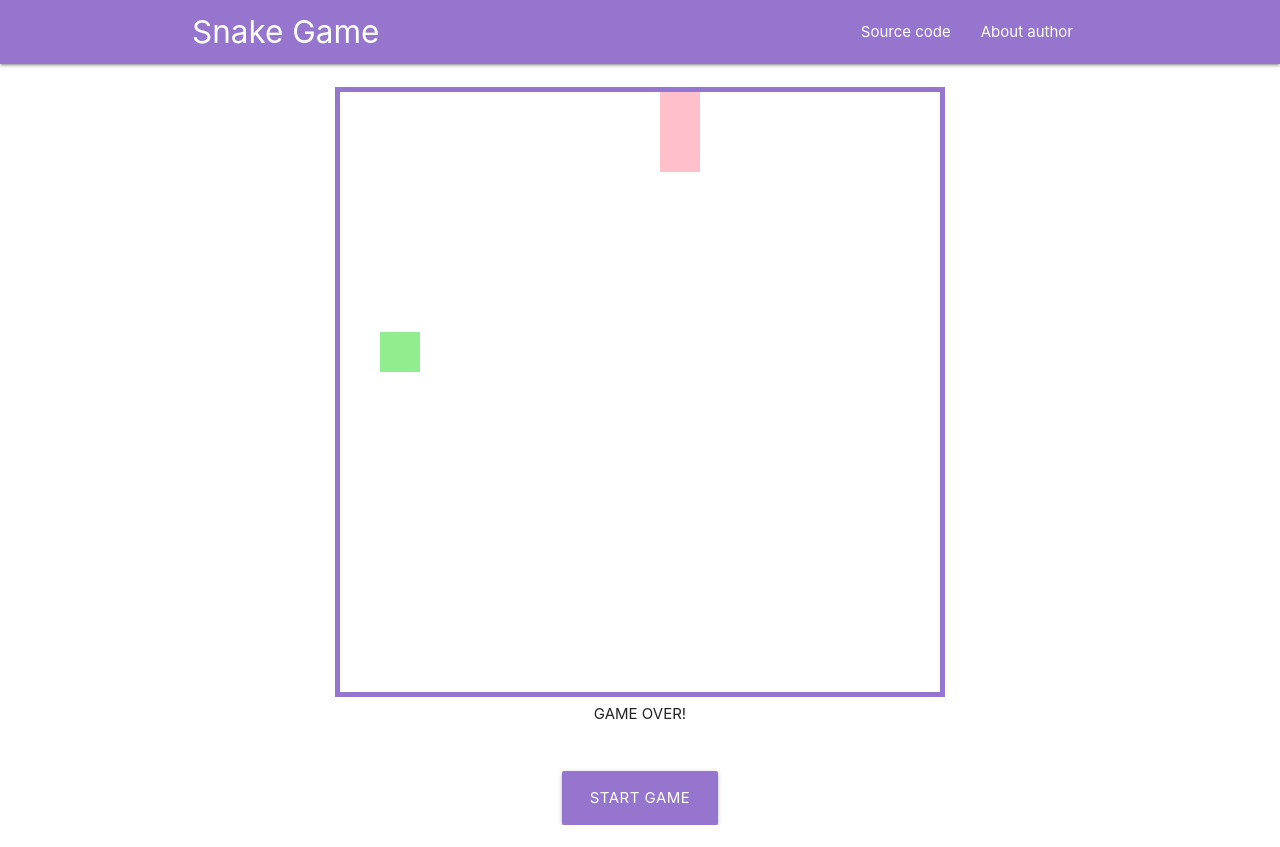
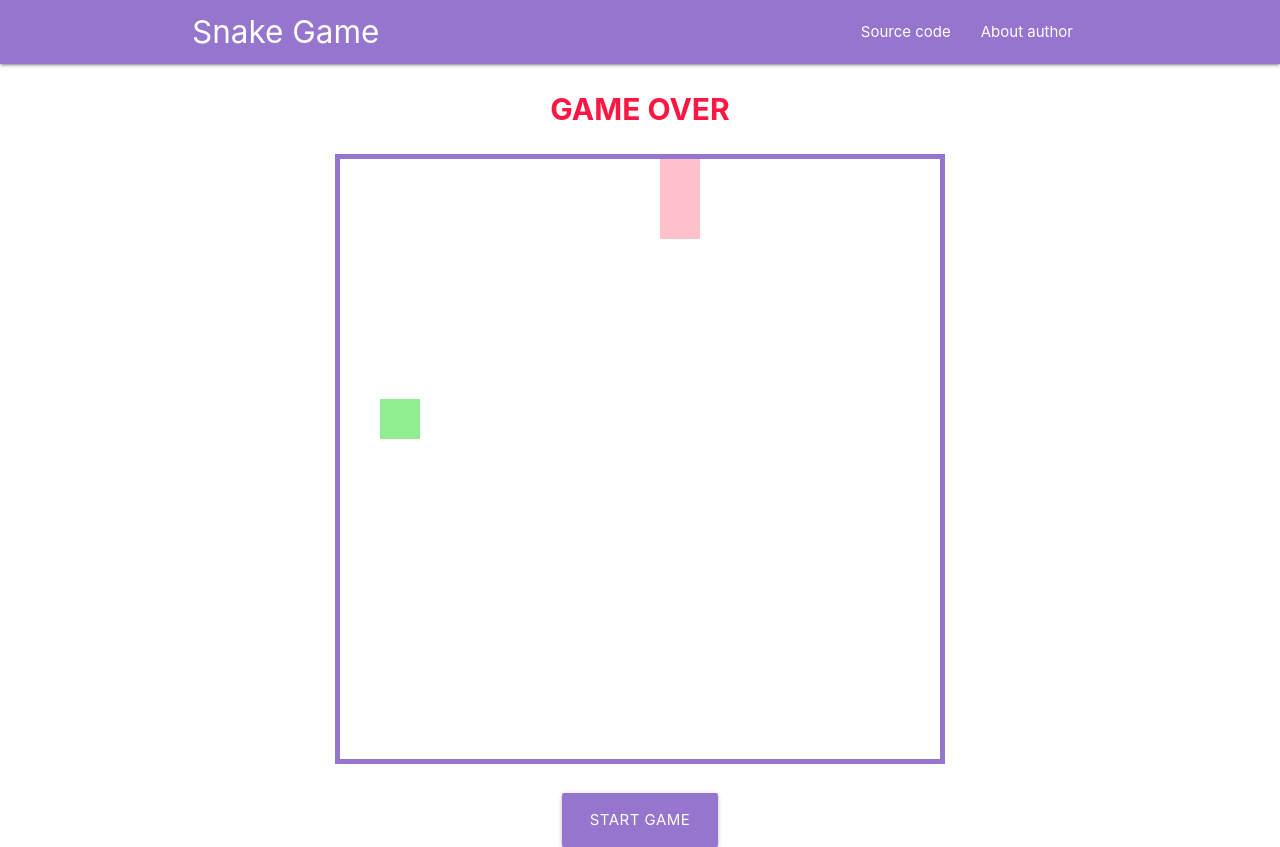
Before and after one commit to mtytos/SNAKE-GAME, a React (Create React App) app: page / in a window 1280 px wide. Both pictures are taken after a click on the button "START GAME". Before the commit the page ends 825 px from the top, so only its background shows below. Built offline with nearby package versions, Linux system fonts and the light colour scheme.

Commit message:
game over style

```diff
--- a/src/App.js
+++ b/src/App.js
@@ -12,6 +12,7 @@ import {
 } from "./constants";
 import Navbar from "./components/Navbar";
 import ButtonStart from "./components/start-btn";
+import GameOver from "./components/GameOver";
 
 const App = () => {
     const canvasRef = useRef();
@@ -94,6 +95,8 @@ const App = () => {
             <Navbar />
             <br/>
             <div className="container center-align">
+                {gameOver && <GameOver />}
+                <br/>
                 <div role="button" tabIndex="0" onKeyDown={e => moveSnake(e)}>
                     <canvas
                         style={{border: "5px solid #9575cd"}}
@@ -101,7 +104,6 @@ const App = () => {
                         width={`${CANVAS_SIZE[0]}px`}
                         height={`${CANVAS_SIZE[1]}px`}
                     />
-                    {gameOver && <div>GAME OVER!</div>}
                     <br/><br/>
                     <ButtonStart start={() => startGame()} />
                 </div>
--- /dev/null
+++ b/src/components/GameOver.jsx
@@ -0,0 +1,10 @@
+import React from "react";
+
+const GameOver = (props) => {
+
+    return (
+        <div style={{ color: "#ff1744", fontWeight: "bold", fontSize: "30px" }}>GAME OVER</div>
+    );
+}
+
+export default GameOver;
```
